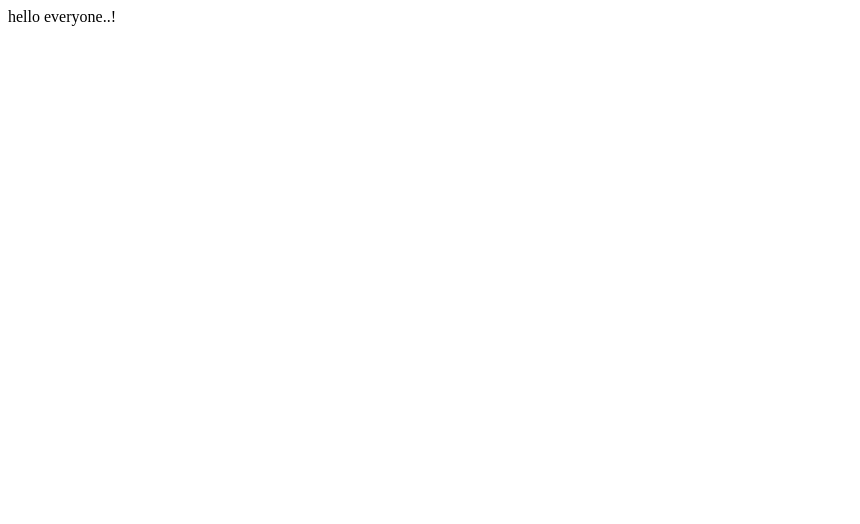
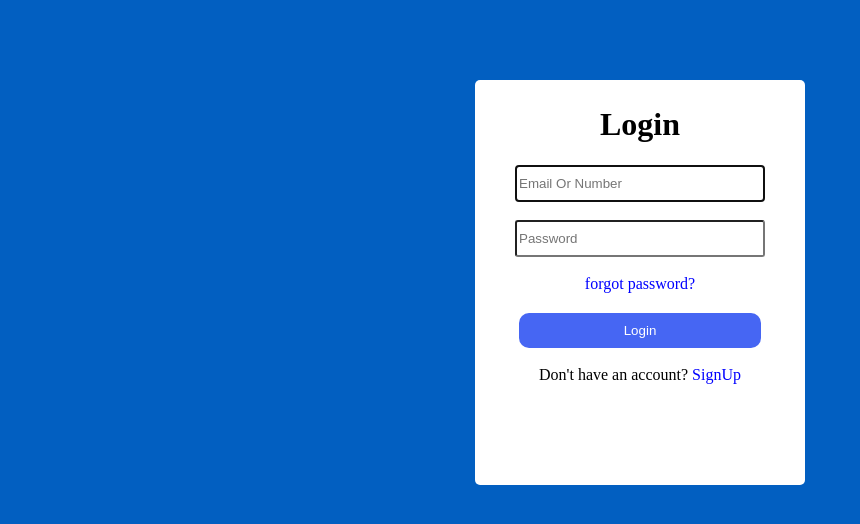
Before and after one commit to vikasrathod88/practice-demo, a plain HTML site: page index.html in a window 1280 px wide. Shown: the whole page, without its empty margins (0-860 px from the left). Drawn offline with Linux system fonts and the light colour scheme.

Commit message:
modified index page

```diff
--- a/index.html
+++ b/index.html
@@ -1 +1,79 @@
-<p>hello everyone..!</p>
+<!DOCTYPE html>
+<html lang="en">
+<head>
+    <meta charset="UTF-8">
+    <meta name="viewport" content="width=device-width, initial-scale=1.0">
+    <title>LOGIN PAGE</title>
+    <link rel="shortcut icon" href="./icons/eco.png" type="image/x-icon">
+    <style>
+        body {
+            background-color: rgb(2, 95, 193);
+        }
+        .main{
+            margin-top: 80px;
+        }
+        .sub {
+            text-align: center;
+            padding-top: 5px;
+            width: 330px;
+            height: 400px;
+            margin: auto;
+            background-color: rgb(255, 255, 255);
+            border-radius: 5px;
+        }
+        .btn {
+            width: 242px;
+            margin-top: 20px;
+            padding: 10px 19px;
+            border: none;
+            border-radius: 10px;
+            background-color: rgb(70, 102, 243);
+            color: white;
+        }
+        .btn:hover {
+            background-color: green;
+        }
+        .ip {
+            width: 242px;
+            height: 31px;
+            border-radius: 3px;
+        }
+        .signup, a{
+            text-decoration: none;
+            color: blue;
+        }
+       a:hover{
+        text-decoration: underline;
+        color: rgb(255, 0, 0);
+
+       }
+       a:active{
+     color: rgb(60, 240, 60);
+     text-decoration: underline;
+       }
+    </style>
+</head>
+<body>
+    <div class="main">
+        <div class="sub">
+            <form action="" >
+                <h1>Login</h1>
+                 <p id="demo" onclick="fun()"></p>
+                <input type="text" id="user" class="ip" required placeholder="Email Or Number" autofocus title="Please Enter your ID Or Number"><br><br>
+                <input type="password" id="pass" class="ip" required placeholder="Password" maxlength="4" title="Please Enter your passwordss"><br><br>
+                <a href="./9jan-signup.html">forgot password?</a>
+                <a href="./9jan_assignpro.html" target="_blank"><input type="button"value="Login" class="btn" id="bttn"></a> <br><br>
+                <span>Don't have an account? <a href="./9jan-signup.html" class="signup">SignUp</a></span>
+            </form>
+        </div>
+    </div>
+    <script>
+        let btn=document.getElementById("bttn");
+        btn.addEventListener('click', function fun(){
+            alert("Do you want to Login...");
+        });
+
+    </script>
+</body>
+
+</html>
```
